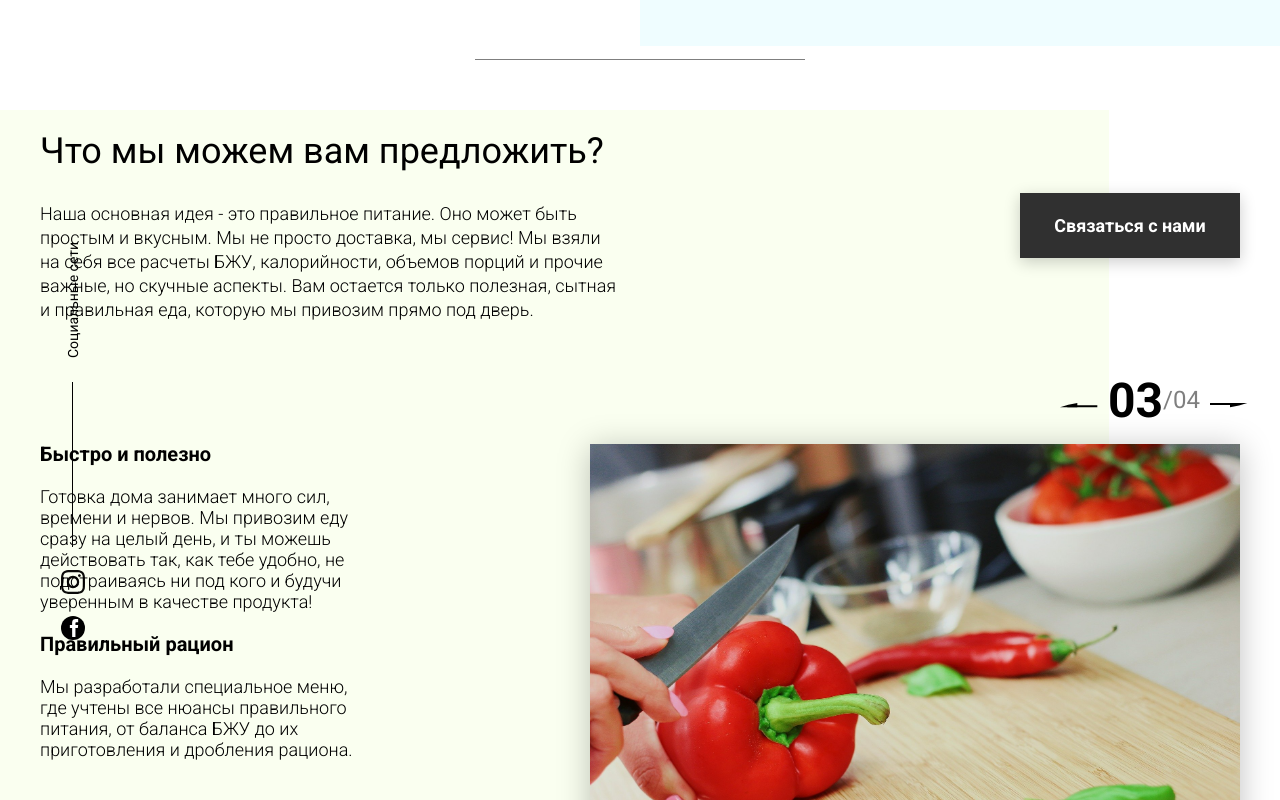
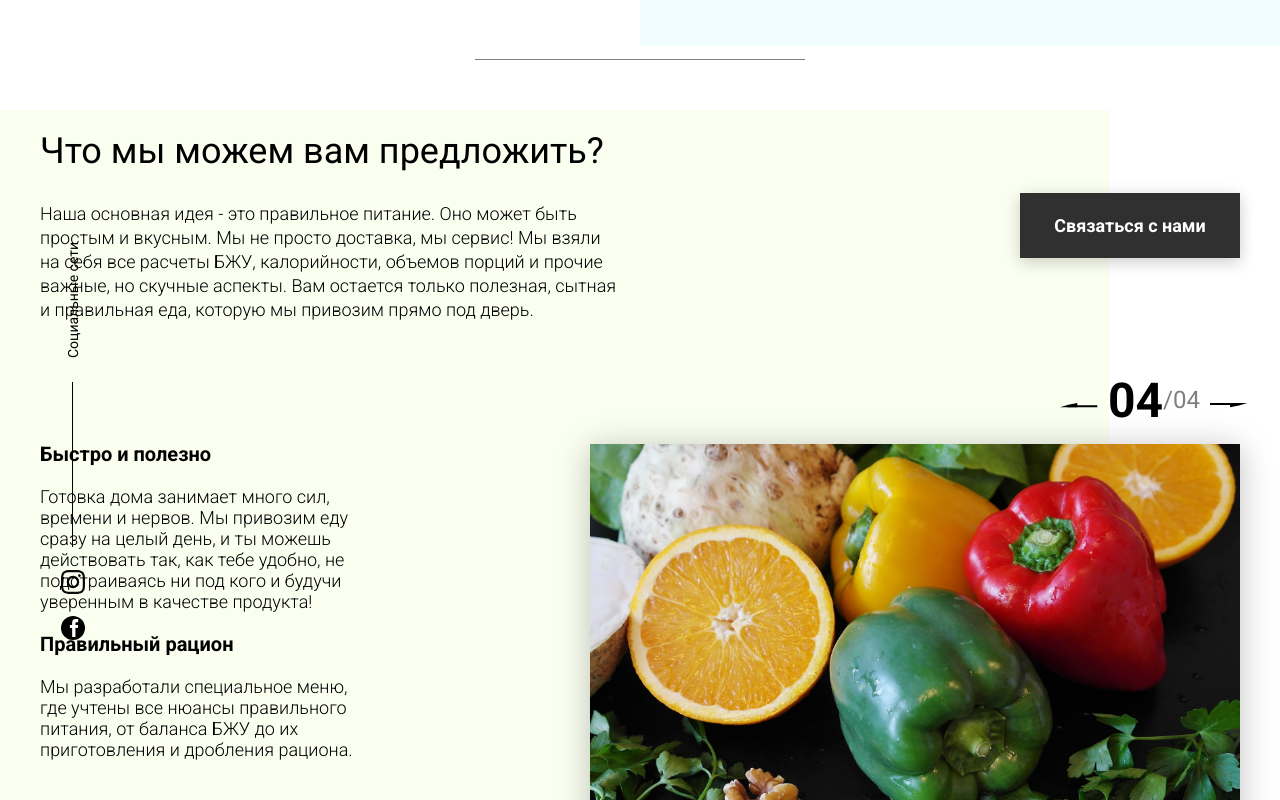
Before and after one commit to AlexVlasova/Food-StudyProject, a website: page index.html in a window 1280 px wide. Both pictures are taken after a click on the element 1079 px from the left and 1249 px from the top of the page. Shown: the part 849-1649 px from the top of the page. Drawn offline with Linux system fonts and the light colour scheme; no server answers.

Commit message:
create slider

```diff
--- a/index.html
+++ b/index.html
@@ -105,7 +105,7 @@
                     <div class="offer__slider-prev">
                         <img src="icons/left.svg" alt="prev">
                     </div>
-                    <span id="current">03</span>
+                    <span id="current"></span>
                     /
                     <span id="total">04</span>
                     <div class="offer__slider-next">
@@ -116,15 +116,15 @@
                     <div class="offer__slide">
                         <img src="img/slider/pepper.jpg" alt="pepper">
                     </div>
-                    <!-- <div class="offer__slide">
+                    <div class="offer__slide hide">
                         <img src="img/slider/food-12.jpg" alt="food">
                     </div>
-                    <div class="offer__slide">
+                    <div class="offer__slide hide">
                         <img src="img/slider/olive-oil.jpg" alt="oil">
                     </div>
-                    <div class="offer__slide">
+                    <div class="offer__slide hide">
                         <img src="img/slider/paprika.jpg" alt="paprika">
-                    </div> -->
+                    </div>
                 </div>
             </div>
         </div>
--- a/js/script.js
+++ b/js/script.js
@@ -295,3 +295,52 @@ function showThanksModal(message) {
 forms.forEach(form => {
     bindPostData(form);
 });
+
+
+// slider
+const slider = document.querySelector('.offer__slider'),
+    slides = slider.querySelectorAll('.offer__slide'),
+    arrowPrev = slider.querySelector('.offer__slider-prev'),
+    arrowNext = slider.querySelector('.offer__slider-next'),
+    currentSliderNumber = slider.querySelector('#current'),
+    totalSliderNumber = slider.querySelector('#total');
+
+let currentSlide = 0;
+const slideLength = slides.length;
+
+function initSlider() {
+    currentSliderNumber.textContent = getNumberFormat(`${currentSlide + 1}`);
+    totalSliderNumber.textContent = getNumberFormat(`${slideLength}`);
+
+    hideAllSlides(slides);
+    slides[currentSlide].classList.remove('hide');
+}
+
+function hideAllSlides(slides) {
+    slides.forEach(slide => {
+        slide.classList.add('hide');
+    });
+}
+
+function showSlide(n) {
+    hideAllSlides(slides);
+    slides[n].classList.remove('hide');
+}
+
+function showNextSlide() {
+    currentSlide = (currentSlide + 1) % slideLength;
+    showSlide(currentSlide);
+    currentSliderNumber.textContent = getNumberFormat(`${currentSlide + 1}`);
+}
+
+function showPrevSlide() {
+    currentSlide--;
+    currentSlide = currentSlide < 0 ? slideLength - 1 : currentSlide;
+    showSlide(currentSlide);
+    currentSliderNumber.textContent = getNumberFormat(`${currentSlide + 1}`);
+}
+
+initSlider();
+
+arrowPrev.addEventListener('click', showPrevSlide);
+arrowNext.addEventListener('click', showNextSlide);
```
